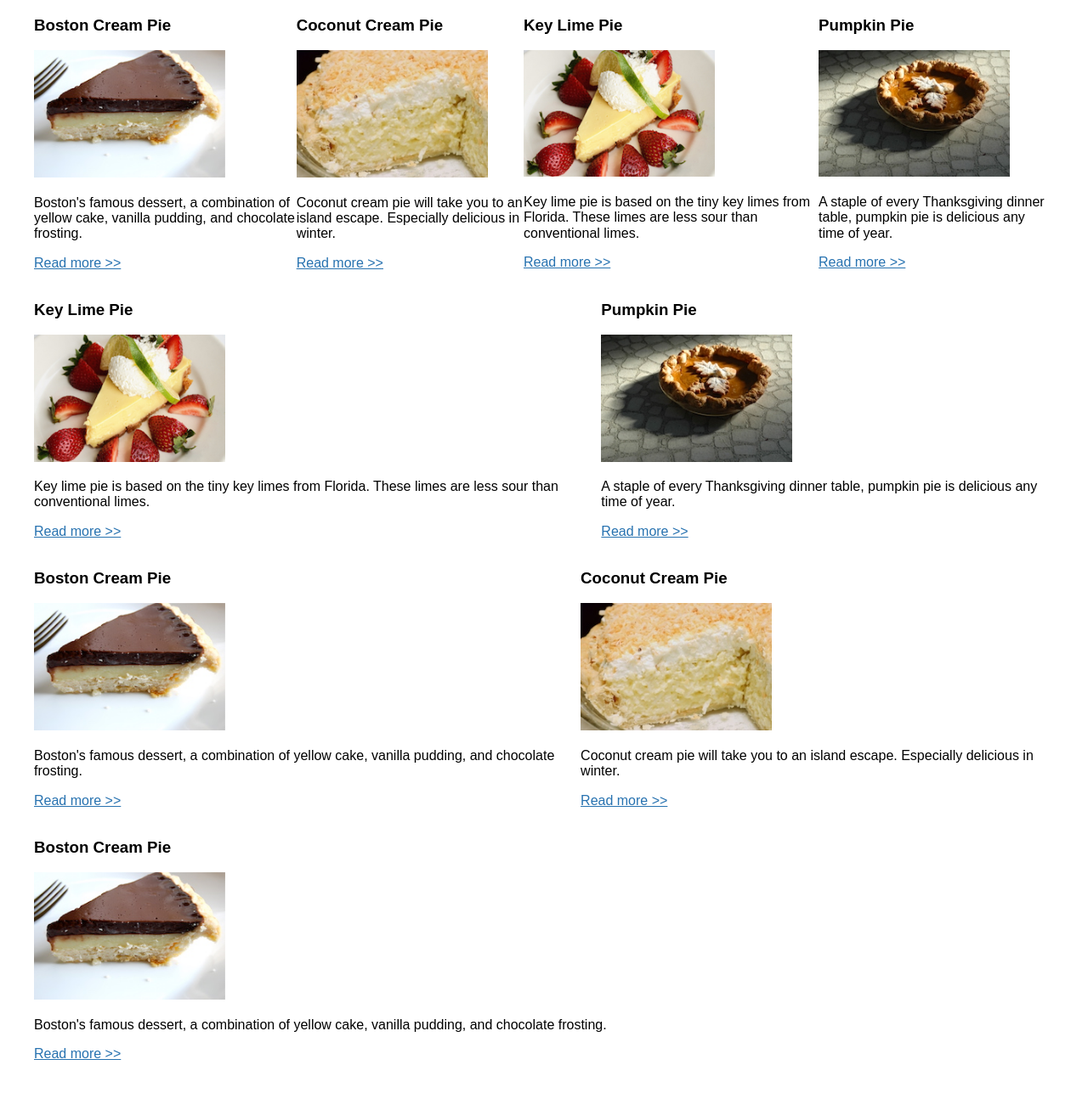
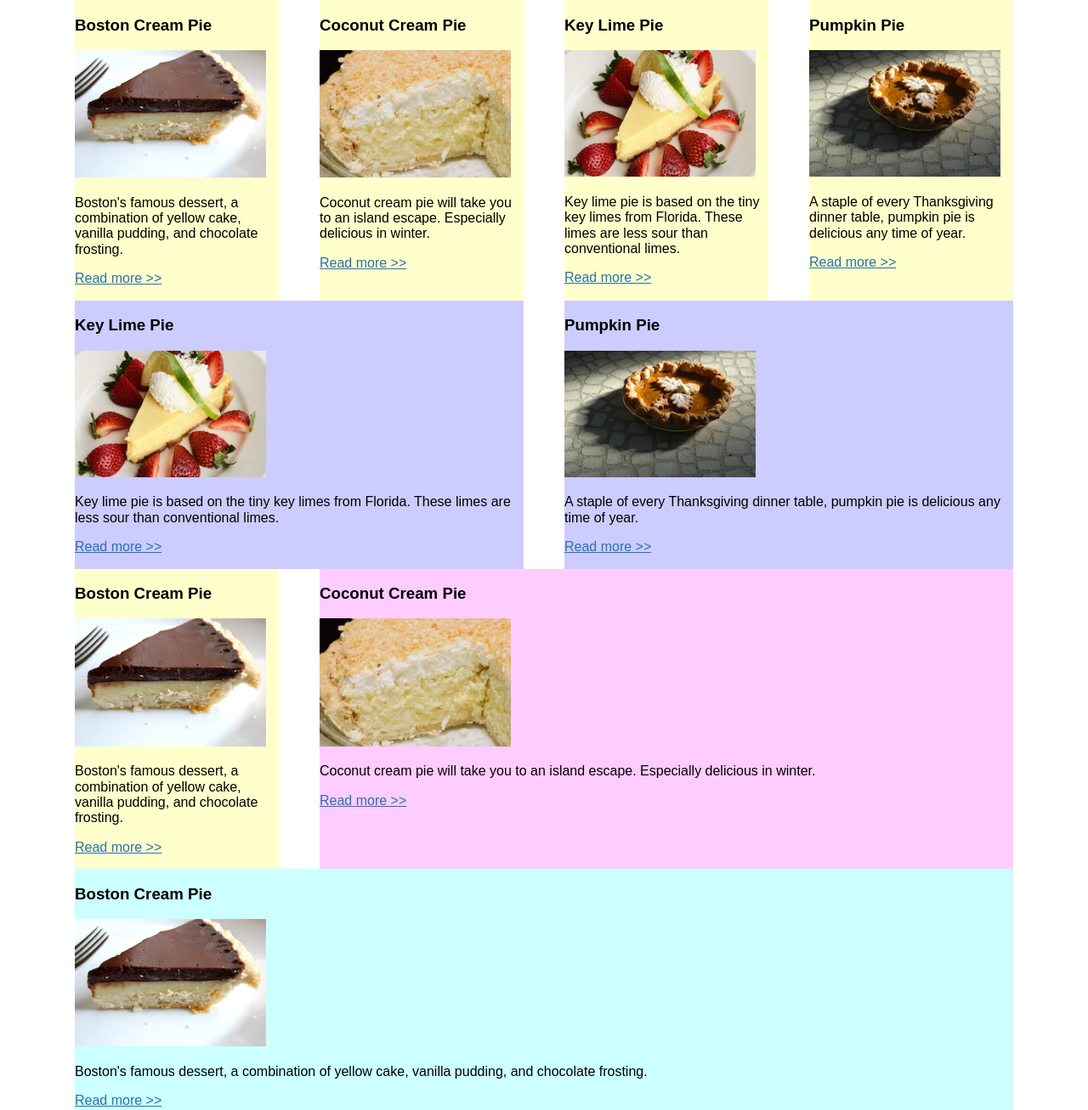
Before and after one commit to xasterKies/design-approach, a plain HTML site: page Flex-Grid/3-flexbox-grid/begin/flexbox.html in a window 1280 px wide. Shown: the top 1307 px of the page at 85% size. Before the commit the page ends 1266 px from the top, so only its background shows below. Drawn offline with Linux system fonts and the light colour scheme.

Commit message:
commenting

```diff
--- a/Flex-Grid/3-flexbox-grid/begin/css/flexbox.css
+++ b/Flex-Grid/3-flexbox-grid/begin/css/flexbox.css
@@ -33,9 +33,29 @@
 /* grid system -- mobile first! */
 .row {
 	display: flex;
-
+	/* flex flow has flex-column: row and flex: wrap property */
+	flex-flow: row wrap;
 }
 
+[class*="col-"] {
+	margin-left: 4%;
+}
+
+.col-1 {
+	background: #ffc;
+}
+
+.col-2 {
+	background-color: #ccf;
+}
+
+.col-3 {
+	background-color: #fcf;
+}
+
+.col-4 {
+	background-color: #cff;
+}
 
 /* Mobile Landscape Screen Sizes */
 @media only screen and (min-width: 480px)  {
@@ -43,5 +63,20 @@
 }
 /* Desktop screen Sizes */
 @media only screen and (min-width: 768px) {
+	.col-1 {
+		/* flex property shows flex grow, flex-shrink, flex-basis */
+		flex: 0 0 20%;
+	}
 
+	.col-2 {
+		flex: 0 0 44%;
+	}
+
+	.col-3 {
+		flex: 0 0 68%;
+	}
+
+	.col-4 {
+		flex: 0 0 92%;
+	}
 }
--- a/Flex-Grid/3-flexbox-grid/begin/flexbox.html
+++ b/Flex-Grid/3-flexbox-grid/begin/flexbox.html
@@ -11,25 +11,25 @@
 	<div class="wrapper">
 <!-- row 1, 4 individual boxes -->
 		<div class="row">
-			<article>
+			<article class="col-1">
 				<h3>Boston Cream Pie</h3>
 			    <img src="img/boston-cream.jpg" alt="Boston creme pie.">
 			    <p>Boston's famous dessert, a combination of yellow cake, vanilla pudding, and chocolate frosting.</p>
 			    <p><a href="http://www.foodnetwork.com/recipes/boston-cream-pie-recipe0-1908702">Read more &gt;&gt;</a></p>
 			</article>
-			<article>
+			<article class="col-1">
 		    	<h3>Coconut Cream Pie</h3>
 		    	<img src="img/coconut-cream.jpg" alt="Coconut cream pie.">
 		    	<p>Coconut cream pie will take you to an island escape. Especially delicious in winter.</p>
 		    	<p><a href="https://www.favfamilyrecipes.com/coconut-cream-pie-2/">Read more &gt;&gt;</a></p>
 		    </article>
-		    <article>
+		    <article class="col-1">
 		    	<h3>Key Lime Pie</h3>
 		    	<img src="img/keylime-pie.jpg" alt="Key lime pie.">
 		    	<p>Key lime pie is based on the tiny key limes from Florida. These limes are less sour than conventional limes. </p>
 		    	<p><a href="https://www.epicurious.com/recipes/food/views/key-lime-pie-108125" target="_blank">Read more &gt;&gt;</a></p>
 		    </article>
-		    <article>
+		    <article class="col-1">
 		    	<h3>Pumpkin Pie</h3>
 		    	<img src="img/pumpkin-pie.jpg" alt="Pumpkin pie.">
 		    	<p>A staple of every Thanksgiving dinner table, pumpkin pie is delicious any time of year.</p>
@@ -38,13 +38,13 @@
 		</div>
 <!-- row 2, 2 boxes spanning 2 rows -->
 		<div class="row">
-		    <article>
+		    <article class="col-2">
 		    	<h3>Key Lime Pie</h3>
 		    	<img src="img/keylime-pie.jpg" alt="Key lime pie.">
 		    	<p>Key lime pie is based on the tiny key limes from Florida. These limes are less sour than conventional limes. </p>
 		    	<p><a href="https://www.epicurious.com/recipes/food/views/key-lime-pie-108125" target="_blank">Read more &gt;&gt;</a></p>
 		    </article>
-		    <article>
+		    <article class="col-2">
 		    	<h3>Pumpkin Pie</h3>
 		    	<img src="img/pumpkin-pie.jpg" alt="Pumpkin pie.">
 		    	<p>A staple of every Thanksgiving dinner table, pumpkin pie is delicious any time of year.</p>
@@ -52,15 +52,15 @@
 		    </article>
 		</div>
 
-<!-- row 4: narrow left column, wide right/content column -->
+<!-- row 3: narrow left column, wide right/content column -->
 		<div class="row">
-			<article>
+			<article class="col-1">
 				<h3>Boston Cream Pie</h3>
 			    <img src="img/boston-cream.jpg" alt="Boston creme pie.">
 			    <p>Boston's famous dessert, a combination of yellow cake, vanilla pudding, and chocolate frosting.</p>
 			    <p><a href="http://www.foodnetwork.com/recipes/boston-cream-pie-recipe0-1908702">Read more &gt;&gt;</a></p>
 			</article>
-			<article>
+			<article class="col-3">
 		    	<h3>Coconut Cream Pie</h3>
 		    	<img src="img/coconut-cream.jpg" alt="Coconut cream pie.">
 		    	<p>Coconut cream pie will take you to an island escape. Especially delicious in winter.</p>
@@ -69,7 +69,7 @@
 		</div>
 <!-- row 4: one column -->
 		<div class="row">
-			<article>
+			<article class="col-4">
 				<h3>Boston Cream Pie</h3>
 			    <img src="img/boston-cream.jpg" alt="Boston creme pie.">
 			    <p>Boston's famous dessert, a combination of yellow cake, vanilla pudding, and chocolate frosting.</p>
```
